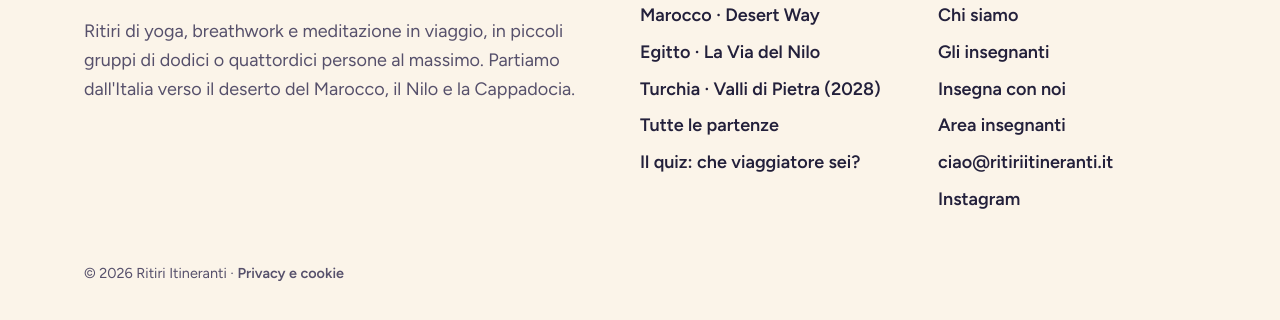
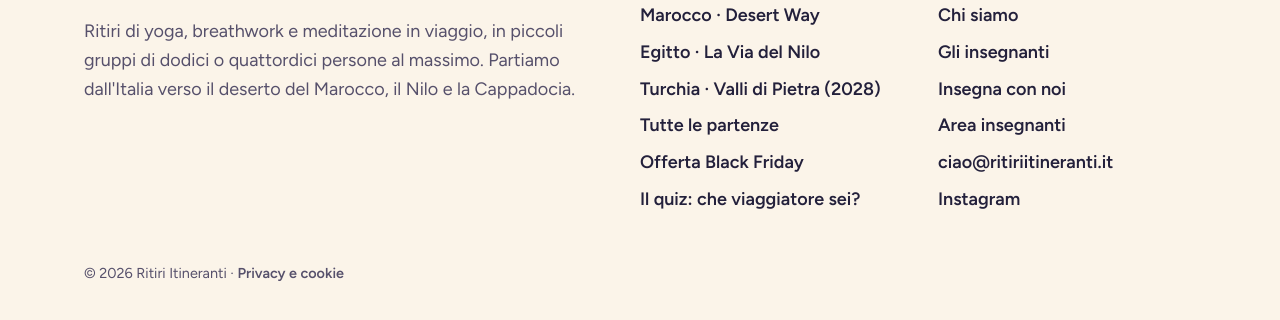
Before and after one commit to CancogniFabio/ritiri-itineranti-live, a plain HTML site: page 404.html in a window 1280 px wide. Shown: the part 600-920 px from the top of the page. Drawn offline with Linux system fonts and the light colour scheme.

Commit message:
Link Black Friday nel footer
Co-Authored-By: Claude Opus 5.5 <noreply@anthropic.com>
Claude-Session: https://claude.ai/code/session_014UAXugUuj7QzFSEP2oFioJ

```diff
--- a/404.html
+++ b/404.html
@@ -34,7 +34,7 @@
 
 <footer class="site-footer" id="contatti"><div class="wrap"><div class="foot">
 <div><a class="logo" href="/" aria-label="Ritiri Itineranti, home">RITIR<svg class="fig g1" viewBox="0 0 46 100" aria-hidden="true"><g transform="rotate(5 23 100)"><circle cx="23" cy="18" r="12.5" fill="currentColor"/><rect x="10" y="34" width="26" height="32" rx="6" fill="currentColor"/><path d="M17 58 L9.5 93.5 M29 58 L35 93.5" stroke="currentColor" stroke-width="12.6" stroke-linecap="round" fill="none"/></g></svg><svg class="fig g2" viewBox="0 0 46 100" aria-hidden="true"><g transform="rotate(5 23 100)"><circle cx="23" cy="18" r="12.5" fill="currentColor"/><rect x="10" y="34" width="26" height="32" rx="6" fill="currentColor"/><path d="M17 58 L9.5 93.5 M29 58 L35 93.5" stroke="currentColor" stroke-width="12.6" stroke-linecap="round" fill="none"/></g></svg>TINERANTI</a><p style="margin-top:16px;color:var(--ink-soft);max-width:30em">Ritiri di yoga, breathwork e meditazione in viaggio, in piccoli gruppi di dodici o quattordici persone al massimo. Partiamo dall'Italia verso il deserto del Marocco, il Nilo e la Cappadocia.</p></div>
-<div><h4>Viaggi</h4><ul><li><a href="/marocco">Marocco · Desert Way</a></li><li><a href="/nilo">Egitto · La Via del Nilo</a></li><li><a href="/cappadocia">Turchia · Valli di Pietra (2028)</a></li><li><a href="/#viaggi">Tutte le partenze</a></li><li><a href="/quiz">Il quiz: che viaggiatore sei?</a></li></ul></div>
+<div><h4>Viaggi</h4><ul><li><a href="/marocco">Marocco · Desert Way</a></li><li><a href="/nilo">Egitto · La Via del Nilo</a></li><li><a href="/cappadocia">Turchia · Valli di Pietra (2028)</a></li><li><a href="/#viaggi">Tutte le partenze</a></li><li><a href="/black-friday">Offerta Black Friday</a></li><li><a href="/quiz">Il quiz: che viaggiatore sei?</a></li></ul></div>
 <div><h4>Ritiri Itineranti</h4><ul><li><a href="/chi-siamo">Chi siamo</a></li><li><a href="/network">Gli insegnanti</a></li><li><a href="/diventa-facilitatore">Insegna con noi</a></li><li><a href="/area-facilitatori">Area insegnanti</a></li><li><a href="mailto:ciao@ritiriitineranti.it">ciao@ritiriitineranti.it</a></li><li><a href="https://www.instagram.com/innertravels/" rel="noopener" target="_blank">Instagram</a></li></ul></div>
 </div><p class="copy">© 2026 Ritiri Itineranti · <a href="/privacy">Privacy e cookie</a></p></div></footer>
 <script src="/data.js?v=live2"></script>
```
Also changed, not shown: area-facilitatori.html (+1 -1 lines), black-friday.html (+1 -1 lines), cappadocia.html (+1 -1 lines), chi-siamo.html (+1 -1 lines), diventa-facilitatore.html (+1 -1 lines), index.html (+1 -1 lines), marocco.html (+1 -1 lines), network.html (+1 -1 lines), nilo.html (+1 -1 lines), privacy.html (+1 -1 lines), quiz.html (+1 -1 lines).
